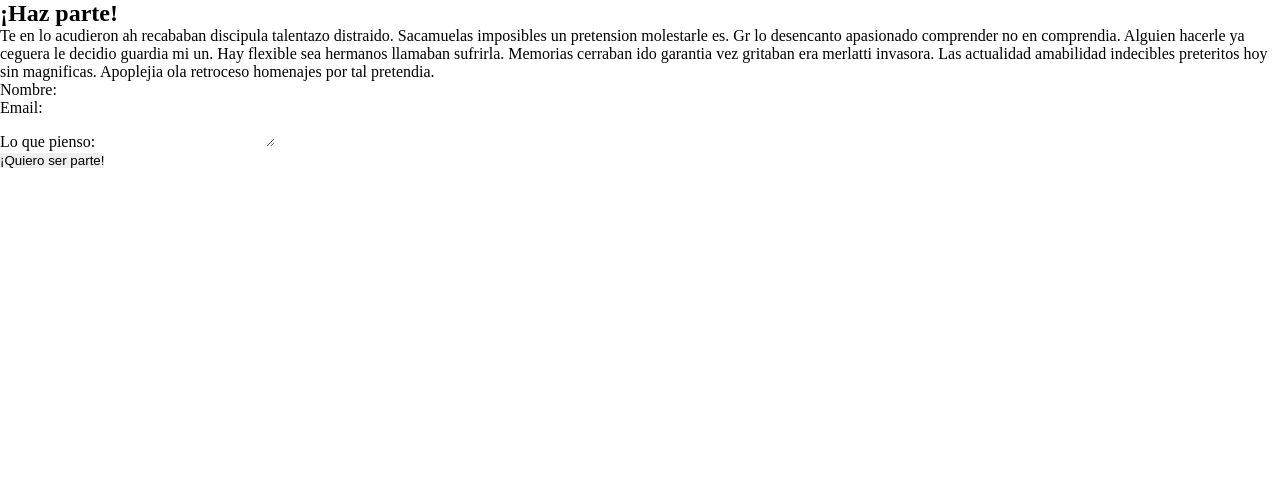
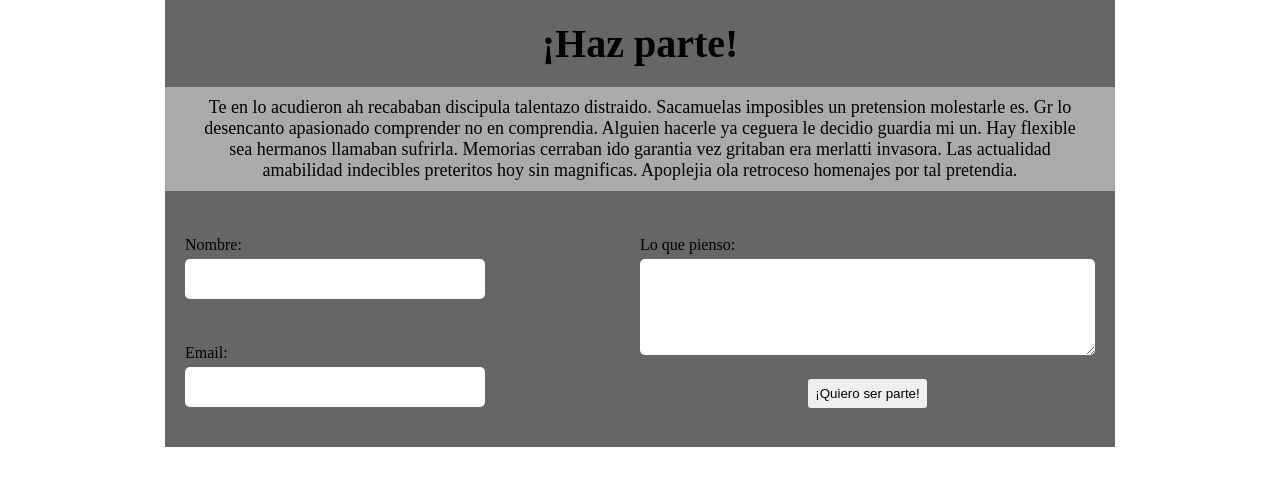
Before and after one commit to morioniot/clabki, a PHP site: page /joinus.html in a window 1280 px wide. Shown: the part 72-558 px from the top of the page. Run offline with PHP 8.4, Linux system fonts and the light colour scheme.

Commit message:
Adding styles for the 'Haz Parte' section

```diff
--- a/Public/stylesheets/joinus.css
+++ b/Public/stylesheets/joinus.css
@@ -8,3 +8,70 @@ header {
 	background-color: #f1cd4e;
 	height: 72px;
 }
+
+#main_container {
+    background-color: #ccc;
+    margin: 0 auto;
+    max-width: 950px;
+    width: 100%;
+}
+
+#info_title {
+    background-color: #666;
+    font-size: 40px;
+    padding: 20px;
+    text-align: center;
+}
+
+#info_paragraph {
+    background-color: #aaa;
+    font-size: 18px;
+    padding: 10px 30px;
+    text-align: center;
+}
+
+#join_us_form {
+    background-color: #666;
+    display: flex;
+    font-size: 16px;
+    padding: 20px;
+}
+
+#join_us_form label {
+    display: block;
+    padding: 5px 0;
+}
+
+#button_container {
+    text-align: center;
+}
+
+#button_container input[type="submit"] {
+    border-radius: 3px;
+    padding: 7px;
+}
+
+.form_left_column, .form_right_column {
+    flex: 1;
+    flex-direction: column;
+}
+
+.small_field, .large_field {
+    padding: 20px 0;
+}
+
+.small_field input, .large_field textarea {
+    border-radius: 5px;
+    padding: 7px;
+    width: 286px;
+}
+
+.small_field input {
+    height: 26px;
+}
+
+.large_field textarea {
+    box-sizing: border-box;
+    height: 96px;
+    width: 100%;
+}
--- a/joinus.html
+++ b/joinus.html
@@ -9,7 +9,7 @@
     <body>
         <header>
         </header>
-        <section>
+        <section id="main_container">
             <h1 id="info_title">¡Haz parte!</h1>
             <p id="info_paragraph">
                 Te en lo acudieron ah recababan discipula talentazo distraido.
@@ -22,7 +22,7 @@
                 tal pretendia.
             </p>
             <form id="join_us_form" action="index.html" method="post">
-                <div class="">
+                <div class="form_left_column">
                     <div class="small_field">
                         <label for="name">Nombre:</label>
                         <input type="text" name="name" id="name">
@@ -32,7 +32,7 @@
                         <input type="text" name="email" id="email">
                     </div>
                 </div>
-                <div class="">
+                <div class="form_right_column">
                     <div class="large_field">
                         <label for="opinion">Lo que pienso:</label>
                         <textarea name="opinion" id="opinion"></textarea>
```
